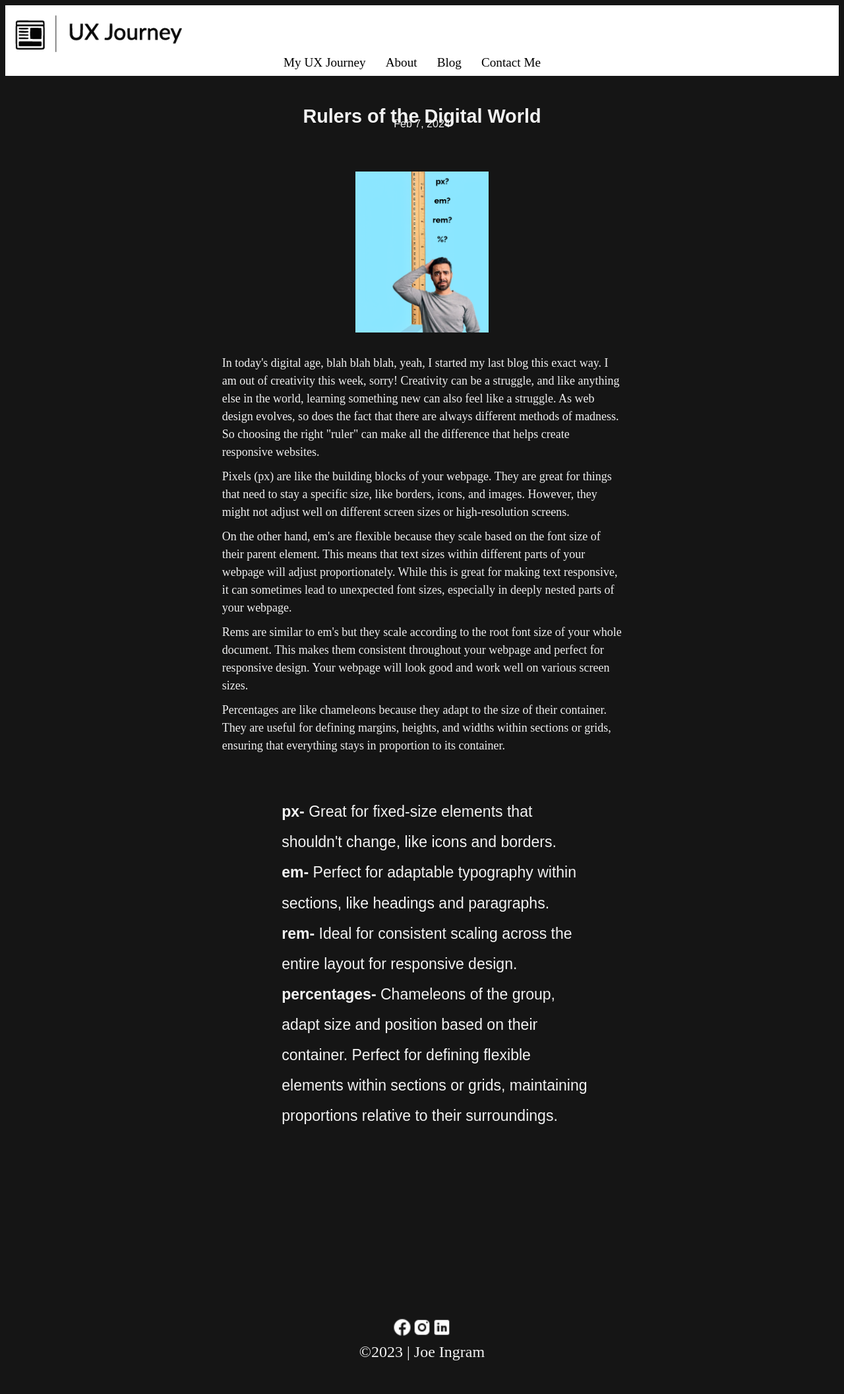
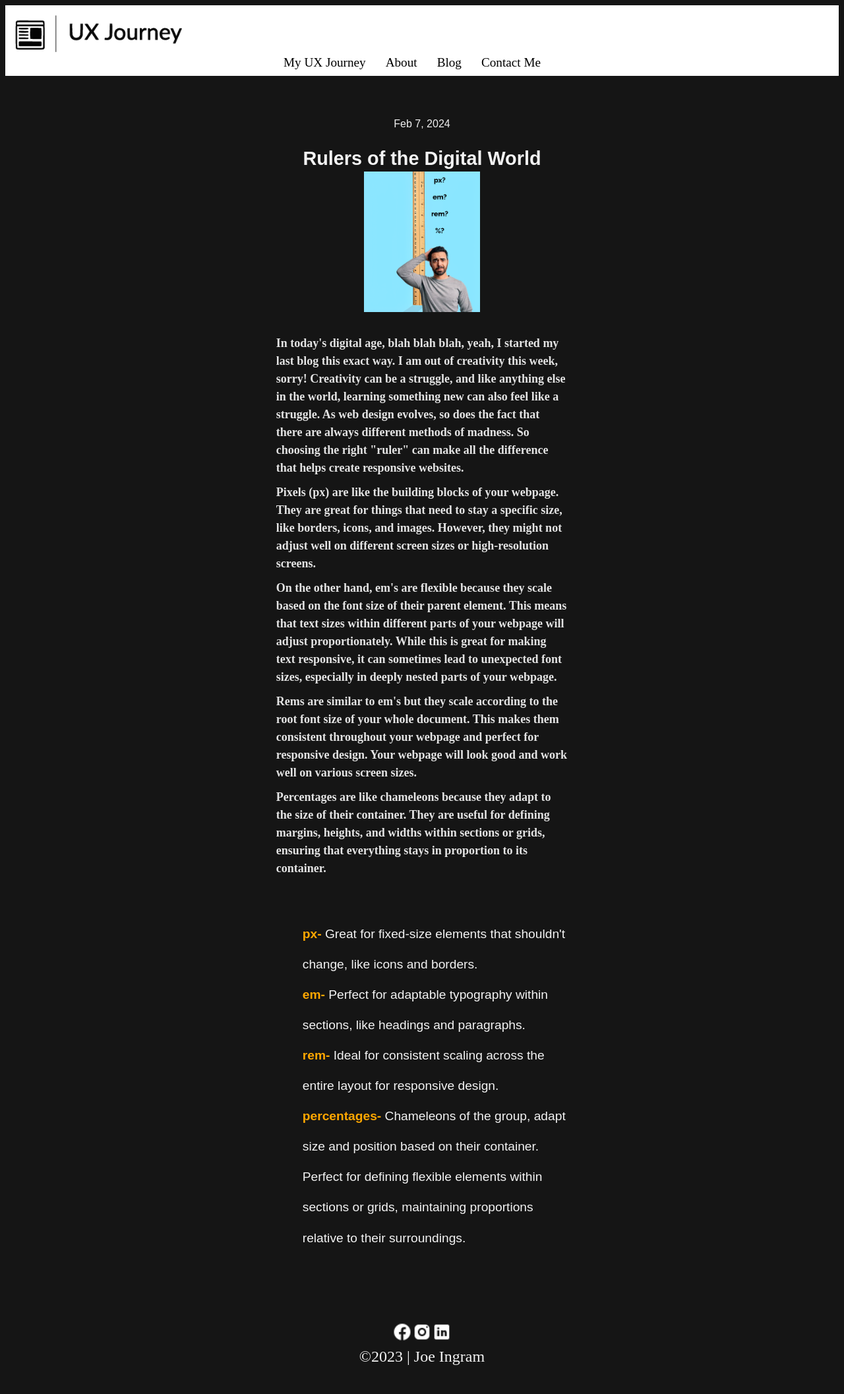
Before and after one commit to myuxjourney/myuxjourney.github.io, a Jekyll site: the page built from _posts/2024-02-13-Rulers-of-the-Digitial-World.html, in a window 1280 px wide. Shown: the whole page at 66% size. Built offline with Jekyll 4.4.1, drawn with Linux system fonts in a browser that asks for light colours; nearby versions of some CDN libraries.

Commit message:
added blog/fixed blog issues

```diff
--- a/_posts/2024-02-07-From-Small-to-Tall.html
+++ b/_posts/2024-02-07-From-Small-to-Tall.html
@@ -10,7 +10,7 @@ categories:
 </div>
 
 
-
+<div class="blog-content-wider">
 <div style="text-align: center">
   <img src="/images/Blog Images/SmalltoTall.png"  class="size-small" style=" padding: 10px;" </img>
 </div>
@@ -37,3 +37,5 @@ categories:
 <p>In conclusion, media queries empower web developers to create flexible and adaptive websites that provide an optimal viewing experience across
   a wide range of devices. By embracing mobile-first design principles, understanding the syntax and usage of media queries, and leveraging breakpoints
   effectively, developers can ensure that their websites are accessible and user-friendly, regardless of the device being used.</p>
+
+</div>
--- a/_posts/2024-02-13-Rulers-of-the-Digitial-World.html
+++ b/_posts/2024-02-13-Rulers-of-the-Digitial-World.html
@@ -4,13 +4,13 @@ title: Rulers of the Digital World
 date: 2024-02-07 11:00:59 -0500
 categories:
 ---
-<div class="blog-content">
+
   <div style="text-align: center">
     <h2>Rulers of the Digital World</h2>
   </div>
 
 
-
+  <div class="blog-content">
   <div style="text-align: center">
     <img src="/images/Blog Images/pxemrempercent.png"  class="size-small" </img>
   </div>
--- a/_sass/_base.scss
+++ b/_sass/_base.scss
@@ -140,11 +140,10 @@ section {
 .blog-content {
   background-color: rgb(21, 21, 21);
   color: #f3f3f3;
-  font-weight: 400;
+  font-weight: 600;
   margin: -5%;
-  padding-bottom: 10%;
-  padding-left: 15%;
-  padding-right: 15%;
+  padding-left: 20%;
+  padding-right: 20%;
 }
 
 /* Block: main-image-wrapper */
@@ -247,3 +246,12 @@ body:after {
 .three h4 {
   font-size: 2em;
 }
+
+.blog-list b {
+  color: #ffa700;
+}
+
+.blog-list li {
+  font-size: smaller;
+  font-weight: 400;
+}
--- a/_sass/_layout.scss
+++ b/_sass/_layout.scss
@@ -1,7 +1,7 @@
 /* Block: main-content */
 .main-content {
+  margin-bottom: 75px;
   margin-top: 5%;
-  margin-bottom: 10%;
 }
 
 /* Block: content-wrap */
@@ -13,13 +13,13 @@
 
 /* Block: copyright */
 .copyright {
-  font-size: x-large;
   align-content: center;
   display: grid;
+  font-size: x-large;
   grid-template-columns: max-content max-content max-content;
   justify-content: center;
+  padding-top: 5px;
   width: 150vw;
-  padding-top: 5px;
 }
 
 /* Element: blog-list */
@@ -151,26 +151,26 @@ a:hover {
 }
 
 .size-small {
+  height: 20%;
+  padding-bottom: 40px;
+  padding-top: 40px;
   width: 20%;
-  height: 20%;
-  padding-top: 40px;
-  padding-bottom: 40px;
 }
 @media screen and (min-width: 600px) {
   .size-small img {
+    height: 65%;
     width: auto;
-    height: 65%;
   }
 }
 
 .wide-img {
+  height: 40%;
   width: 40%;
-  height: 40%;
 }
 @media screen and (min-width: 600px) {
   .wide-img img {
+    height: 75%;
     width: auto;
-    height: 75%;
   }
 }
 
@@ -180,7 +180,8 @@ a:hover {
 // }
 
 .blog-content p {
-  margin: 0 20% 10px 20%;
+  color: #e4e4e4;
+  margin: 0 25% 10px 25%;
 }
 
 .blog-content img {
@@ -188,10 +189,16 @@ a:hover {
 }
 
 .main-margin {
+  color: #f0f0f0;
   margin: 0 15% 0 15%;
-  color: #f0f0f0;
 }
 
 .post-content a {
   color: #ffa700;
 }
+
+.blog-content-wider {
+  color: #e4e4e4;
+  font-weight: 600;
+  margin: 0 20% 10px 20%;
+}
```
Also changed, not shown: _posts/2024-02-17-Everything-Floats-Down-Here.html (added, +42 -0 lines), images/Blog Images/Floats.png (added), images/Blog Images/brancehs-wide.png (deleted).
